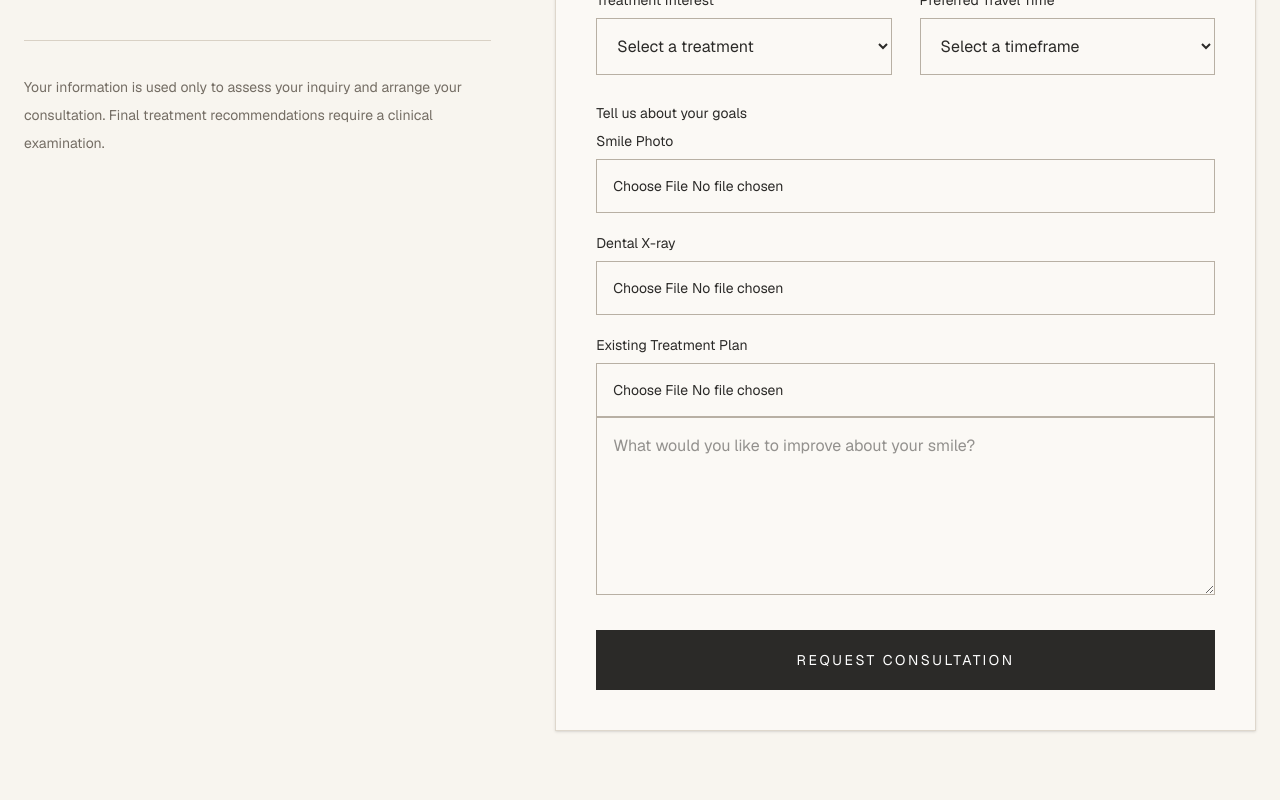
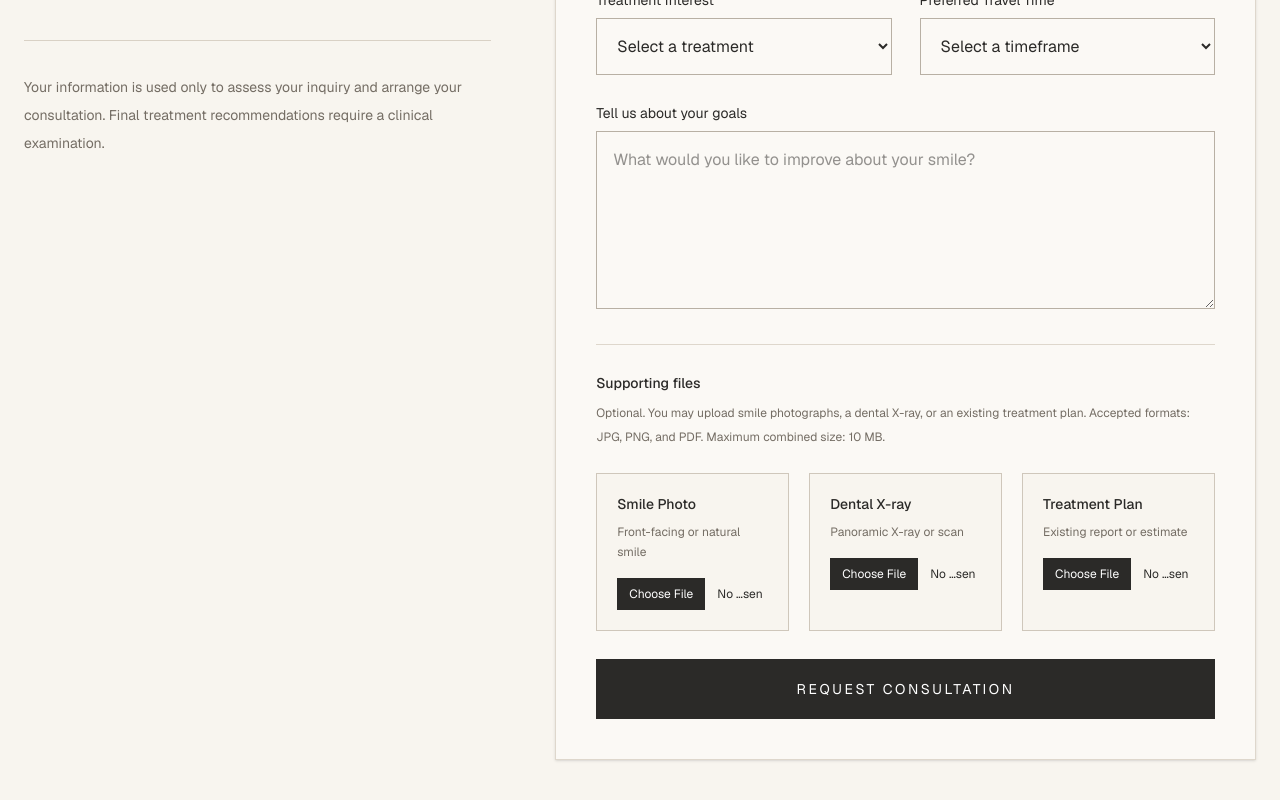
Before and after one commit to LumidentVoyage/lumident-voyage, a Next.js app: page /contact in a window 1280 px wide. Shown: the part 472-1272 px from the top of the page. Built offline with nearby package versions, Linux system fonts and the light colour scheme.

Commit message:
Refactor contact page file upload section

```diff
--- a/src/app/contact/page.tsx
+++ b/src/app/contact/page.tsx
@@ -199,45 +199,80 @@ export default function ContactPage() {
   <label className="mb-2 block text-sm">
     Tell us about your goals
   </label>
-<div className="space-y-5">
-  <div>
-    <label className="mb-2 block text-sm">Smile Photo</label>
-    <input
-      type="file"
-      name="smile_photo"
-      accept="image/jpeg,image/png"
-      className="w-full border border-[#b8b0a4] bg-transparent px-4 py-4 text-sm"
-    />
-  </div>
 
-  <div>
-    <label className="mb-2 block text-sm">Dental X-ray</label>
-    <input
-      type="file"
-      name="dental_xray"
-      accept="image/jpeg,image/png,application/pdf"
-      className="w-full border border-[#b8b0a4] bg-transparent px-4 py-4 text-sm"
-    />
-  </div>
-
-  <div>
-    <label className="mb-2 block text-sm">
-      Existing Treatment Plan
-    </label>
-    <input
-      type="file"
-      name="treatment_plan"
-      accept="image/jpeg,image/png,application/pdf"
-      className="w-full border border-[#b8b0a4] bg-transparent px-4 py-4 text-sm"
-    />
-  </div>
-</div>
   <textarea
     name="message"
     rows={6}
     className={inputClass}
     placeholder="What would you like to improve about your smile?"
   />
+</div>
+
+<div className="border-t border-[#ded7cc] pt-7">
+  <div className="mb-6">
+    <p className="text-sm font-medium text-[#2b2a28]">
+      Supporting files
+    </p>
+
+    <p className="mt-2 text-xs leading-6 text-[#746d64]">
+      Optional. You may upload smile photographs, a dental X-ray, or an
+      existing treatment plan. Accepted formats: JPG, PNG, and PDF. Maximum
+      combined size: 10 MB.
+    </p>
+  </div>
+
+  <div className="grid gap-5 md:grid-cols-3">
+    <label className="cursor-pointer border border-[#cfc7bb] bg-[#f8f5ef] p-5 transition hover:border-[#b99a5f]">
+      <span className="block text-sm font-medium">
+        Smile Photo
+      </span>
+
+      <span className="mt-2 block text-xs leading-5 text-[#746d64]">
+        Front-facing or natural smile
+      </span>
+
+      <input
+        type="file"
+        name="smile_photo"
+        accept="image/jpeg,image/png"
+        className="mt-4 block w-full text-xs file:mr-3 file:border-0 file:bg-[#2b2a28] file:px-3 file:py-2 file:text-xs file:text-white"
+      />
+    </label>
+
+    <label className="cursor-pointer border border-[#cfc7bb] bg-[#f8f5ef] p-5 transition hover:border-[#b99a5f]">
+      <span className="block text-sm font-medium">
+        Dental X-ray
+      </span>
+
+      <span className="mt-2 block text-xs leading-5 text-[#746d64]">
+        Panoramic X-ray or scan
+      </span>
+
+      <input
+        type="file"
+        name="dental_xray"
+        accept="image/jpeg,image/png,application/pdf"
+        className="mt-4 block w-full text-xs file:mr-3 file:border-0 file:bg-[#2b2a28] file:px-3 file:py-2 file:text-xs file:text-white"
+      />
+    </label>
+
+    <label className="cursor-pointer border border-[#cfc7bb] bg-[#f8f5ef] p-5 transition hover:border-[#b99a5f]">
+      <span className="block text-sm font-medium">
+        Treatment Plan
+      </span>
+
+      <span className="mt-2 block text-xs leading-5 text-[#746d64]">
+        Existing report or estimate
+      </span>
+
+      <input
+        type="file"
+        name="treatment_plan"
+        accept="image/jpeg,image/png,application/pdf"
+        className="mt-4 block w-full text-xs file:mr-3 file:border-0 file:bg-[#2b2a28] file:px-3 file:py-2 file:text-xs file:text-white"
+      />
+    </label>
+  </div>
 </div>
 
             <button
```
Lines whose indentation alone changed are shown as unchanged.
